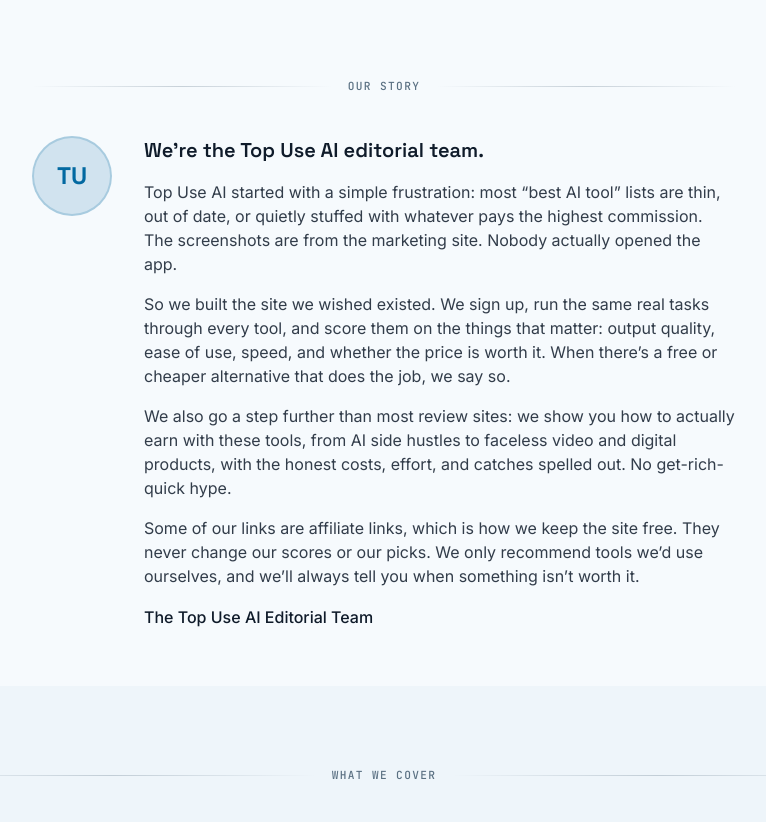
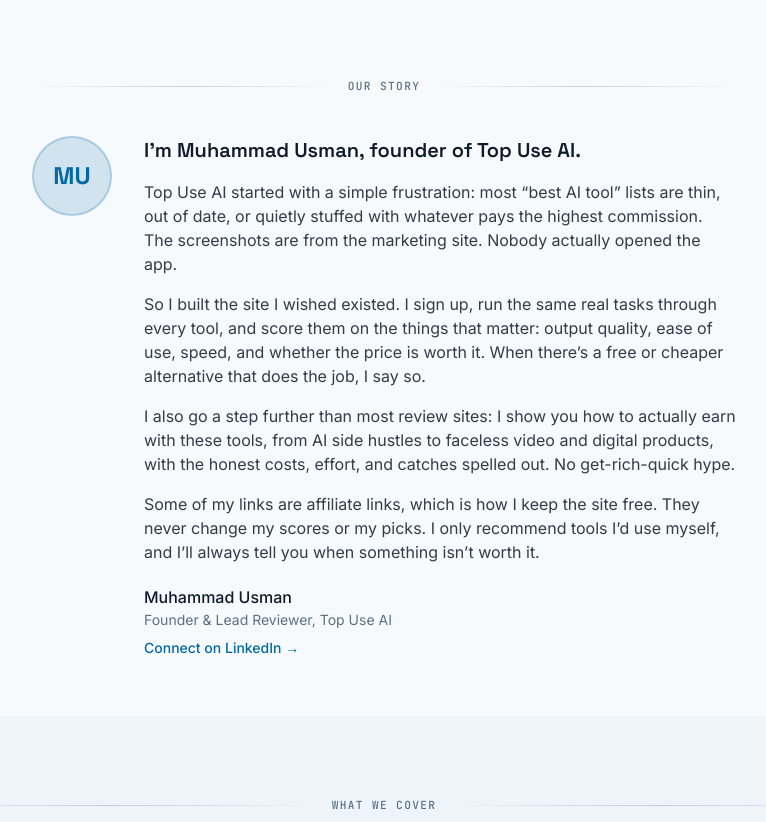
Before and after one commit to usmankhan045/top-use-ai, a Next.js app: page /about in a window 1280 px wide. Shown: the part 420-1242 px from the top of the page, without its empty margins (256-1022 px from the left). Built offline with nearby package versions, Linux system fonts and the light colour scheme; no server answers.

Commit message:
Enhance About and Blog pages with author schema and byline for improved E-E-A-T representation

```diff
--- a/app/about/page.tsx
+++ b/app/about/page.tsx
@@ -4,7 +4,7 @@
 import { getPageBySlug } from "@/lib/queries";
 import { Container, Tag, SectionDivider, Card } from "@/components/ui";
 import { JsonLd } from "@/components/JsonLd";
-import { aboutPageSchema } from "@/lib/schema";
+import { aboutPageSchema, personSchema } from "@/lib/schema";
 
 export const metadata: Metadata = {
   title: "About",
@@ -77,7 +77,7 @@
 
   return (
     <main className="flex-1">
-      <JsonLd data={aboutPageSchema()} />
+      <JsonLd data={[aboutPageSchema(), personSchema()]} />
 
       {/* ── Hero ───────────────────────────────────────────────────────────── */}
       <section
@@ -108,7 +108,7 @@
               className="shrink-0 w-20 h-20 rounded-full bg-primary/15 border-2 border-primary/20 flex items-center justify-center"
               aria-hidden
             >
-              <span className="font-display text-2xl font-bold text-primary">{siteConfig.brand.monogram}</span>
+              <span className="font-display text-2xl font-bold text-primary">{siteConfig.author.initials}</span>
             </div>
 
             <div className="space-y-4 text-text/85 leading-relaxed">
@@ -116,7 +116,7 @@
                 id="founder-heading"
                 className="font-display text-xl font-semibold text-text"
               >
-                We&rsquo;re the {siteConfig.name} editorial team.
+                I&rsquo;m {siteConfig.author.name}, founder of {siteConfig.name}.
               </p>
 
               <p className="text-sm sm:text-base">
@@ -127,28 +127,39 @@
               </p>
 
               <p className="text-sm sm:text-base">
-                So we built the site we wished existed. We sign up, run the same real tasks
+                So I built the site I wished existed. I sign up, run the same real tasks
                 through every tool, and score them on the things that matter: output
                 quality, ease of use, speed, and whether the price is worth it. When there&rsquo;s
-                a free or cheaper alternative that does the job, we say so.
+                a free or cheaper alternative that does the job, I say so.
               </p>
 
               <p className="text-sm sm:text-base">
-                We also go a step further than most review sites: we show you how to
+                I also go a step further than most review sites: I show you how to
                 actually earn with these tools, from AI side hustles to faceless video and
                 digital products, with the honest costs, effort, and catches spelled out.
                 No get-rich-quick hype.
               </p>
 
               <p className="text-sm sm:text-base">
-                Some of our links are affiliate links, which is how we keep the site free.
-                They never change our scores or our picks. We only recommend tools we&rsquo;d
-                use ourselves, and we&rsquo;ll always tell you when something isn&rsquo;t worth it.
+                Some of my links are affiliate links, which is how I keep the site free.
+                They never change my scores or my picks. I only recommend tools I&rsquo;d
+                use myself, and I&rsquo;ll always tell you when something isn&rsquo;t worth it.
               </p>
 
-              <p className="font-medium text-text">
-                The {siteConfig.name} Editorial Team
-              </p>
+              <div className="pt-1">
+                <p className="font-medium text-text">{siteConfig.author.name}</p>
+                <p className="text-sm text-muted">
+                  {siteConfig.author.role}, {siteConfig.name}
+                </p>
+                <a
+                  href={siteConfig.author.linkedin}
+                  target="_blank"
+                  rel="author noopener noreferrer"
+                  className="inline-flex items-center mt-2 text-sm font-medium text-primary hover:underline underline-offset-4"
+                >
+                  Connect on LinkedIn →
+                </a>
+              </div>
             </div>
           </div>
         </Container>
--- a/app/blog/[slug]/page.tsx
+++ b/app/blog/[slug]/page.tsx
@@ -18,6 +18,7 @@
 import { MarkdownContent } from "@/components/MarkdownContent";
 import { JsonLd } from "@/components/JsonLd";
 import { Breadcrumbs } from "@/components/Breadcrumbs";
+import { AuthorByline, AuthorBio } from "@/components/Author";
 import { articleSchema, faqSchema, breadcrumbSchema, howToSchema } from "@/lib/schema";
 import { siteConfig } from "@/lib/site.config";
 import { cn } from "@/lib/utils";
@@ -184,6 +185,10 @@
                 )}
             </p>
           )}
+
+          <div className="mt-6">
+            <AuthorByline />
+          </div>
         </Container>
       </section>
 
@@ -248,6 +253,9 @@
               </div>
             </section>
           )}
+
+          {/* Author bio, reinforces E-E-A-T at the end of the article */}
+          <AuthorBio />
         </Container>
       </article>
 
```
